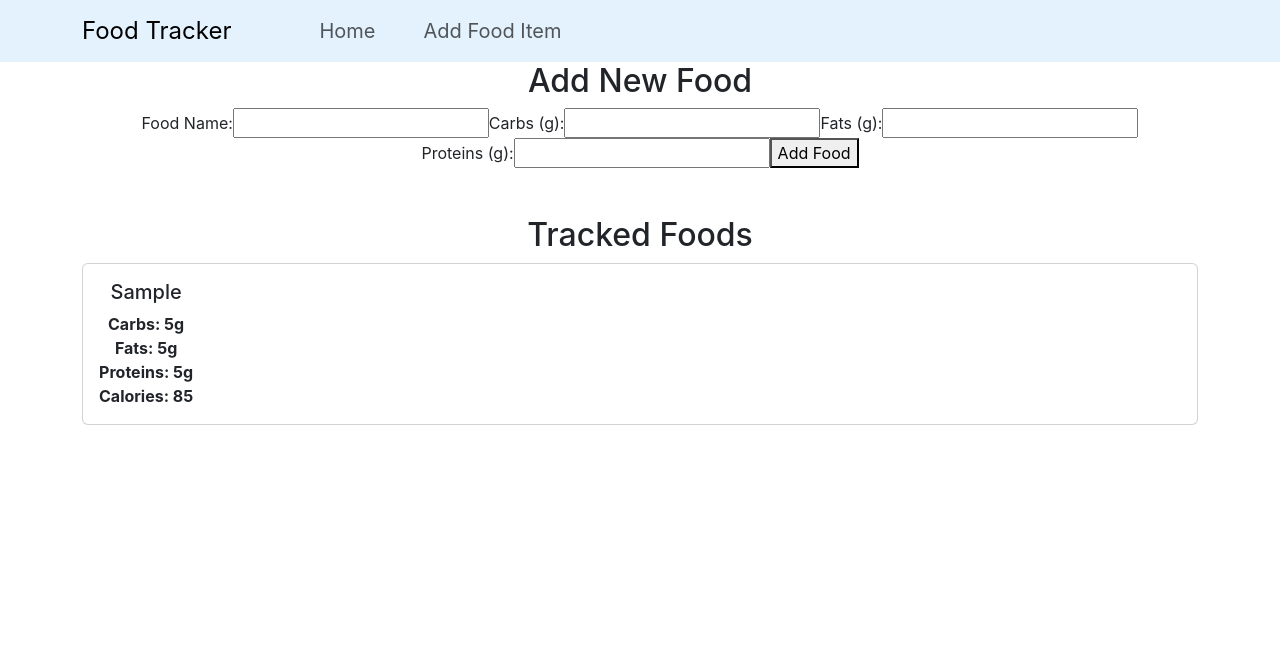
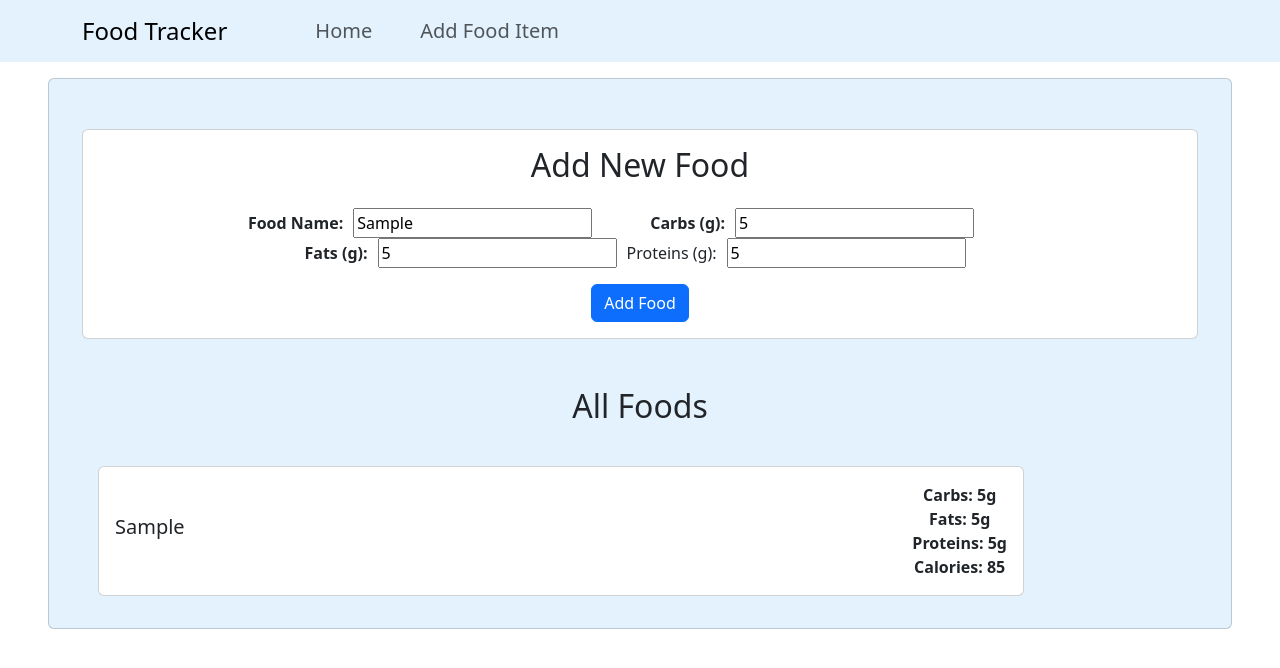
Before and after one commit to Dakota-Vikdal/our-macro-calculator, a React (Create React App) app: page /addfood in a window 1280 px wide. Both pictures are taken after typing "Sample", "5", "5", "5" into the empty fields and a click on the button "Add Food". Shown: the top 668 px of the page. Built offline with nearby package versions, Linux system fonts and the light colour scheme.

Commit message:
mostly css on Add Food Page

```diff
--- a/src/App.js
+++ b/src/App.js
@@ -1,6 +1,7 @@
 import React from 'react';
 import { BrowserRouter as Router, Routes, Route} from 'react-router-dom';
 import './App.css';
+import './index.css'
 
 import Home from './components/Home'
 import NavBar from './components/NavBar'
--- a/src/components/FoodCard.js
+++ b/src/components/FoodCard.js
@@ -3,11 +3,13 @@ import FoodItem from './FoodItem'
 function FoodCard({food}) {
 
     const foodItem = food.map(foodObj => (
-        <FoodItem {...foodObj}/>
+        <div className='col-10 m-3'>
+            <FoodItem {...foodObj}/>
+        </div>
     ))
 
     return(
-            <div>
+            <div className='row'>
                 {foodItem}
             </div>
     )
--- a/src/components/FoodContainer.js
+++ b/src/components/FoodContainer.js
@@ -1,6 +1,7 @@
 import FoodForm from './FoodForm'
 import FoodCard from './FoodCard'
 import { useState } from 'react'
+import { Card, CardBody } from 'react-bootstrap';
 
 function FoodContainer() {
 
@@ -15,10 +16,16 @@ function FoodContainer() {
 
 
     return(
-        <div className="container">
-            <FoodForm onAddFood={handleAddFood}/>
-            <h2 className="mt-5">Tracked Foods</h2>
-            <FoodCard food={food}/>
+        <div className='py-3 px-5'>
+            <Card style={{ backgroundColor: '#e3f2fd' }}>
+                <div className="container">
+                    <FoodForm onAddFood={handleAddFood}/>
+                    <div className="mt-5 mb-4">
+                        <h2>All Foods</h2>
+                    </div>
+                    <FoodCard food={food}/>
+                </div>
+            </Card>
         </div>
     )
 }
--- a/src/components/FoodForm.js
+++ b/src/components/FoodForm.js
@@ -1,4 +1,6 @@
 import { useState } from 'react'
+import './FoodItem.css'
+import { Card, CardBody } from 'react-bootstrap';
 
 function FoodForm({ onAddFood }) {
 
@@ -22,36 +24,42 @@ function FoodForm({ onAddFood }) {
 
         onAddFood(newFood)
 
-        setFoodName('');
-        setCarbs('');
-        setFats('');
-        setProteins('');
+        // setFoodName('');
+        // setCarbs('');
+        // setFats('');
+        // setProteins('');
     }
 
-
-
     return(
+        <div style={{ marginTop: '50px'}}>
+            <Card>
+                <CardBody>
                     <div>
-            <h2>Add New Food</h2>
+                        <h2 className='mb-4'>Add New Food</h2>
                         <form onSubmit={handleSubmit}>
+                            <div className='mb-3'>
                                 <label>
-                Food Name:
-                <input type="text" value={foodName} onChange={(e) => setFoodName(e.target.value)} required />
+                                <strong>Food Name:</strong>
+                                <input type="text" value={foodName} onChange={(e) => setFoodName(e.target.value)}  style={{ marginLeft: "10px", marginRight:"10px" }} required />
+                                </label>
+                                <label className= 'px-5'>
+                                <strong>Carbs (g):</strong>
+                                <input type="number" value={carbs} onChange={(e) => setCarbs(e.target.value)} style={{ marginLeft: "10px", marginRight:"10px" }} required />
                                 </label>
                                 <label>
-                Carbs (g):
-                <input type="number" value={carbs} onChange={(e) => setCarbs(e.target.value)} required />
-                </label>
-                <label>
-                Fats (g):
-                <input type="number" value={fats} onChange={(e) => setFats(e.target.value)} required />
+                                <strong>Fats (g):</strong>
+                                <input type="number" value={fats} onChange={(e) => setFats(e.target.value)} style={{ marginLeft: "10px", marginRight:"10px" }} required />
                                 </label>
                                 <label>
                                 Proteins (g):
-                <input type="number" value={proteins} onChange={(e) => setProteins(e.target.value)} required />
+                                <input type="number" value={proteins} onChange={(e) => setProteins(e.target.value)} style={{ marginLeft: "10px", marginRight:"10px" }} required />
                                 </label>
-                <button type="submit">Add Food</button>
+                            </div>
+                            <button type="submit" className='btn btn-primary'>Add Food</button>
                         </form>
+                    </div>
+                </CardBody>
+            </Card>
         </div>
     )
 }
--- /dev/null
+++ b/src/components/FoodItem.css
@@ -0,0 +1,10 @@
+.card-body {
+    display: flex;
+    justify-content: space-between; /* Space evenly between children */
+  }
+
+  @media (min-width: 768px) {
+    .flex-md-row {
+      flex-direction: row !important; /* Override flex-direction for medium screens */
+    }
+  }
--- a/src/components/FoodItem.js
+++ b/src/components/FoodItem.js
@@ -3,10 +3,9 @@ function FoodItem({name, carbs, fats, proteins, calories}) {
 
     return(
         <div className="card mb-3">
-            <div className="card-body d-flex justify-content-between">
-                <div>
+        <div className="card-body d-flex flex-column flex-md-row align-items-md-center">
           <h5 className="card-title">{name}</h5>
-                    {/* <p><strong>Food Name: {name}</strong></p> */}
+          <div className="ml-md-auto">
             <p className="card-text">
               <strong>Carbs: {carbs}g</strong>
               <br />
--- a/src/index.css
+++ b/src/index.css
@@ -1,4 +1,4 @@
-body {
+/* body {
   margin: 0;
   font-family: -apple-system, BlinkMacSystemFont, 'Segoe UI', 'Roboto', 'Oxygen',
     'Ubuntu', 'Cantarell', 'Fira Sans', 'Droid Sans', 'Helvetica Neue',
@@ -10,4 +10,8 @@ body {
 code {
   font-family: source-code-pro, Menlo, Monaco, Consolas, 'Courier New',
     monospace;
+} */
+
+.h2 {
+  text-align: center
 }
```
Also changed, not shown: src/component-hierarchy-with-data-flow.drawio.svg. Lines whose indentation alone changed are shown as unchanged.
